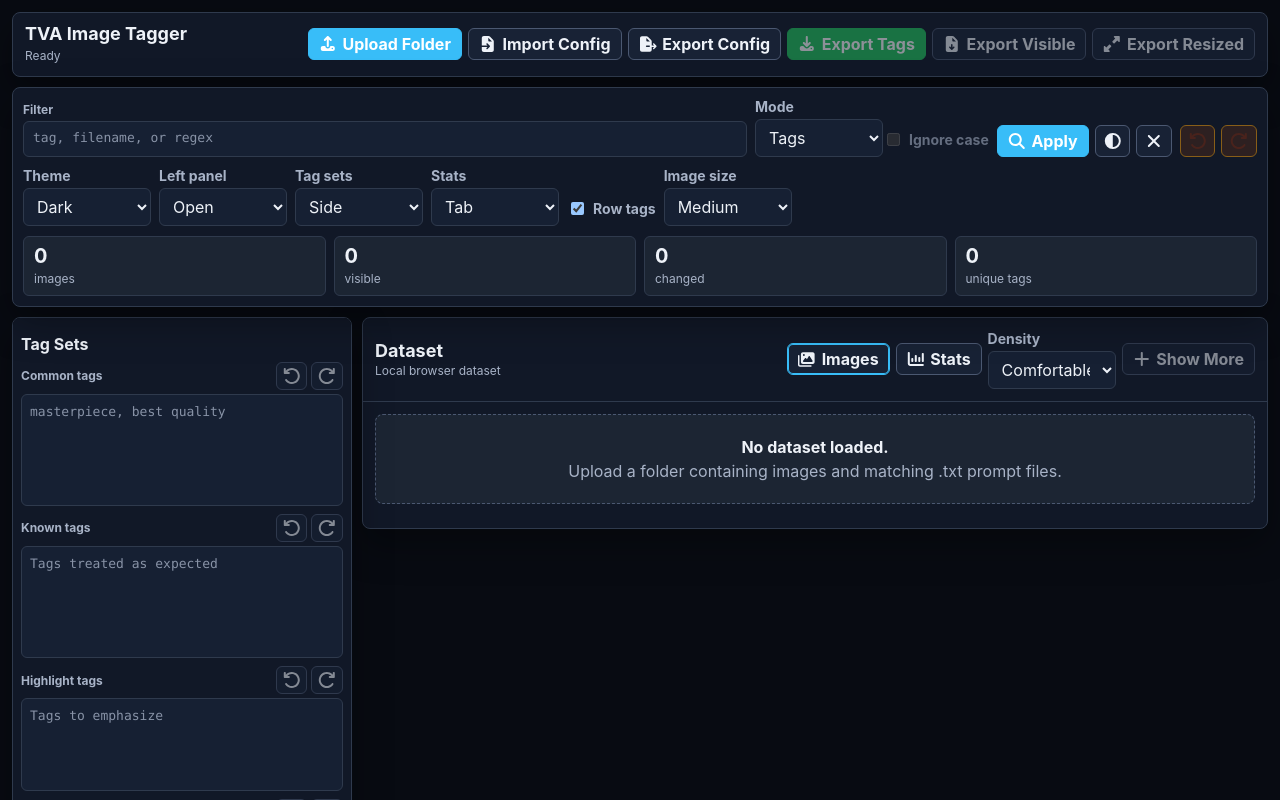
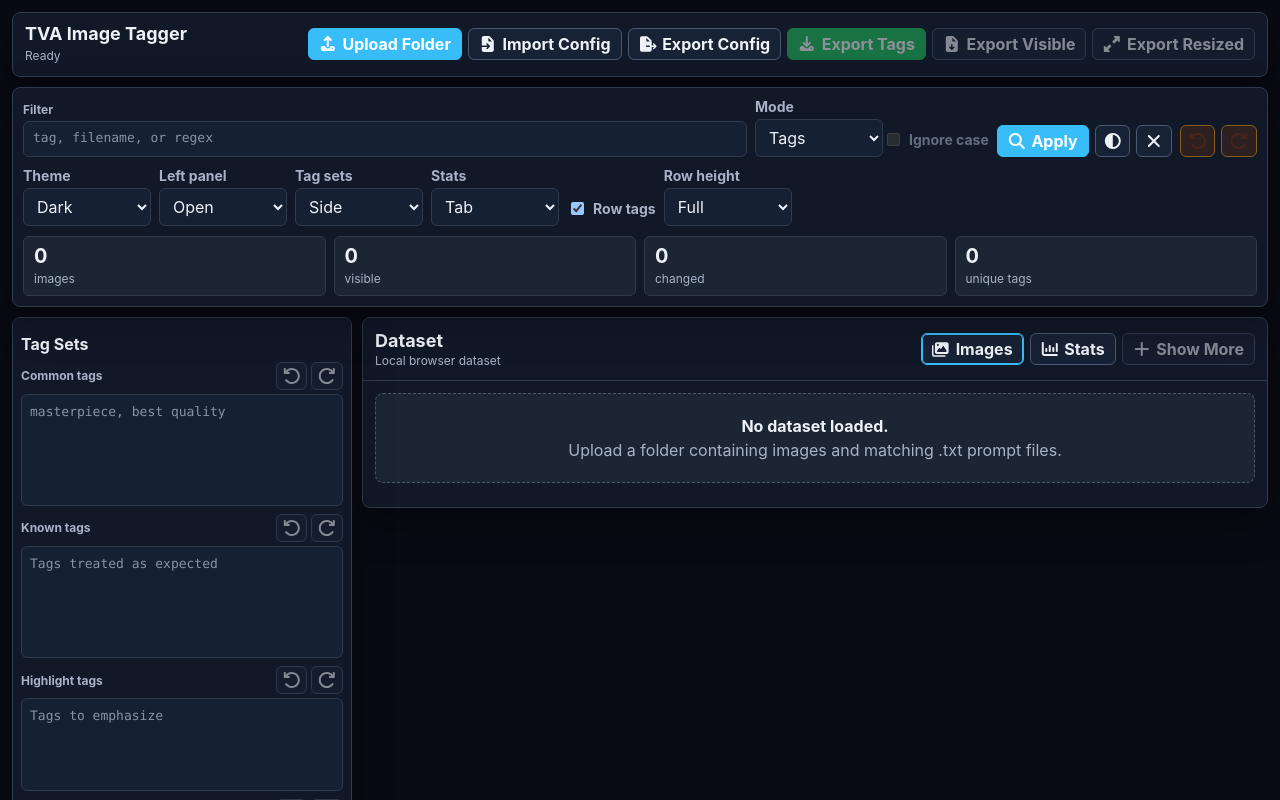
Before and after one commit to kovila77/tva-project, a Nuxt app: page / in a window 1280 px wide. Shown: the top 800 px of the page. Built offline with nearby package versions, Linux system fonts and the light colour scheme.

Commit message:
image row size

```diff
--- a/app/components/DatasetPanel.vue
+++ b/app/components/DatasetPanel.vue
@@ -10,13 +10,6 @@
           <button class="btn" type="button" title="Show the image editing dataset." :class="{ active: activeMainTab === 'images' }" @click="activeMainTab = 'images'"><AppIcon name="images" class="icon" /> Images</button>
           <button v-if="config.statsPlacement === 'tab'" class="btn" type="button" title="Show tag statistics as a separate tab." :class="{ active: activeMainTab === 'stats' }" @click="activeMainTab = 'stats'"><AppIcon name="stats" class="icon" /> Stats</button>
         </div>
-        <label class="field compact">
-          <span>Density</span>
-          <select v-model="config.density" class="control" title="Compact rows fit more images. Comfortable rows leave more room for editing.">
-            <option value="comfortable">Comfortable</option>
-            <option value="compact">Compact</option>
-          </select>
-        </label>
         <button class="btn" type="button" title="Render another batch of visible images. Large datasets render in batches to keep the browser fast." :disabled="visibleLimit >= visibleImages.length" @click="showMore">
           <AppIcon name="showMore" class="icon" /> Show More
         </button>
@@ -41,11 +34,7 @@
     <div
       v-if="activeMainTab === 'images'"
       class="dataset-panel__image-list"
-      :class="[
-        `dataset-panel__image-list--${config.density}`,
-        `dataset-panel__image-list--image-${config.imageSize}`,
-        { 'dataset-panel__image-list--no-tags': !config.showTagsColumn }
-      ]"
+      :style="{ '--image-row-fixed-height': `${config.imageRowFixedHeight}px` }"
     >
       <ImageRow
         v-for="image in renderedImages"
@@ -158,25 +147,6 @@ const {
     gap: 8px;
     padding: 0 12px 12px;
 
-    &--image-tiny {
-      --thumb-size: 96px;
-      --thumb-height: 112px;
-    }
-
-    &--image-small {
-      --thumb-size: 140px;
-      --thumb-height: 160px;
-    }
-
-    &--image-medium {
-      --thumb-size: 220px;
-      --thumb-height: 240px;
-    }
-
-    &--image-large {
-      --thumb-size: 340px;
-      --thumb-height: 380px;
-    }
   }
 }
 
--- a/app/components/ImageRow.vue
+++ b/app/components/ImageRow.vue
@@ -3,7 +3,7 @@
     class="image-row"
     :class="{
       'image-row--dirty': image.dirty,
-      'image-row--compact': config.density === 'compact',
+      'image-row--fixed': config.imageRowHeightMode === 'fixed',
       'image-row--no-tags': !config.showTagsColumn
     }"
   >
@@ -158,7 +158,7 @@ const {
 <style scoped lang="scss">
 .image-row {
   display: grid;
-  grid-template-columns: minmax(120px, var(--thumb-size, 220px)) minmax(280px, 1fr) minmax(260px, 0.9fr);
+  grid-template-columns: minmax(160px, 240px) minmax(280px, 1fr) minmax(260px, 0.9fr);
   gap: 10px;
   padding: 10px;
   border: 1px solid var(--border);
@@ -170,19 +170,20 @@ const {
     box-shadow: inset 3px 0 0 #f59e0b;
   }
 
-  &--compact {
-    grid-template-columns: minmax(120px, var(--thumb-size, 160px)) minmax(260px, 1fr) minmax(220px, 0.8fr);
-    padding: 8px;
+  &--fixed {
+    height: var(--image-row-fixed-height, 360px);
+    min-height: 100px;
   }
 
   &--no-tags {
-    grid-template-columns: var(--thumb-size, 220px) minmax(280px, 1fr);
+    grid-template-columns: minmax(160px, 240px) minmax(280px, 1fr);
   }
 
   &__thumb {
-    display: block;
+    display: flex;
+    align-items: center;
+    justify-content: center;
     width: 100%;
-    height: var(--thumb-height, 220px);
     overflow: hidden;
     border: 1px solid var(--border);
     border-radius: 6px;
@@ -192,13 +193,17 @@ const {
     img {
       display: block;
       width: 100%;
-      height: 100%;
+      height: auto;
       object-fit: contain;
     }
   }
 
-  &--compact &__thumb {
-    height: min(var(--thumb-height, 144px), 190px);
+  &--fixed &__thumb {
+    height: 100%;
+
+    img {
+      height: 100%;
+    }
   }
 
   &__editor,
@@ -207,6 +212,11 @@ const {
     display: flex;
     flex-direction: column;
     gap: 8px;
+  }
+
+  &--fixed &__editor {
+    min-height: 0;
+    overflow: auto;
   }
 
   &__title {
@@ -232,11 +242,17 @@ const {
     :deep(.tag-field__editor .cm-content) {
       min-height: 126px;
     }
+
+    :deep(.tag-field__editor .cm-scroller) {
+      max-height: none;
+      overflow: visible;
+    }
   }
 
-  &--compact &__tag-field {
-    :deep(.tag-field__editor .cm-content) {
-      min-height: 88px;
+  &--fixed &__tag-field {
+    :deep(.tag-field__editor .cm-scroller) {
+      max-height: min(46vh, calc((var(--tag-field-rows, 4) * 1.45em) + 18px));
+      overflow: auto;
     }
   }
 
@@ -269,15 +285,15 @@ const {
   }
 
   &__tag-column {
+    overflow: visible;
+  }
+
+  &--fixed &__tag-column {
     align-self: stretch;
     min-height: 0;
     max-height: none;
     overflow: auto;
     contain: size layout;
-  }
-
-  &--compact &__tag-column {
-    max-height: none;
   }
 
   &__chip-group {
@@ -300,8 +316,7 @@ const {
 }
 
 @media (max-width: 1260px) {
-  .image-row,
-  .image-row--compact {
+  .image-row {
     grid-template-columns: 150px minmax(0, 1fr);
   }
 
@@ -311,14 +326,16 @@ const {
 }
 
 @media (max-width: 860px) {
-  .image-row,
-  .image-row--compact {
+  .image-row {
     grid-template-columns: 1fr;
   }
 
-  .image-row__thumb,
-  .image-row--compact .image-row__thumb {
-    height: 240px;
+  .image-row--fixed {
+    overflow: auto;
+  }
+
+  .image-row--fixed .image-row__thumb {
+    min-height: 100px;
   }
 }
 </style>
--- a/app/components/QuickControls.vue
+++ b/app/components/QuickControls.vue
@@ -76,13 +76,23 @@
         <span>Row tags</span>
       </label>
       <label class="field compact">
-        <span>Image size</span>
-        <select v-model="config.imageSize" class="control" title="Controls thumbnail size for quick scanning or closer image comparison.">
-          <option value="tiny">Tiny</option>
-          <option value="small">Small</option>
-          <option value="medium">Medium</option>
-          <option value="large">Large</option>
+        <span>Row height</span>
+        <select v-model="config.imageRowHeightMode" class="control" title="Full rows use image/content height. Fixed rows use the configured row height.">
+          <option value="full">Full</option>
+          <option value="fixed">Fixed</option>
         </select>
+      </label>
+      <label v-if="config.imageRowHeightMode === 'fixed'" class="field quick-controls__height-field">
+        <span>Fixed height {{ fixedRowHeight }}px</span>
+        <input
+          v-model.number="fixedRowHeight"
+          class="quick-controls__height-range"
+          type="range"
+          min="100"
+          max="2500"
+          step="10"
+          title="Fixed image row height from 100px to 2500px."
+        >
       </label>
     </div>
 
@@ -112,6 +122,7 @@
 </template>
 
 <script setup lang="ts">
+import { computed } from "vue";
 import AppIcon from "~/components/AppIcon.vue";
 import TagField from "~/components/TagField.vue";
 import TagSetFields from "~/components/TagSetFields.vue";
@@ -134,6 +145,15 @@ const {
   undoDataset,
   redoDataset
 } = useImageTaggerContext();
+
+const minFixedRowHeight = 100;
+const maxFixedRowHeight = 2500;
+const fixedRowHeight = computed({
+  get: () => Math.min(maxFixedRowHeight, Math.max(minFixedRowHeight, config.imageRowFixedHeight)),
+  set: (value: number) => {
+    config.imageRowFixedHeight = Math.min(maxFixedRowHeight, Math.max(minFixedRowHeight, Math.round(Number(value) || minFixedRowHeight)));
+  }
+});
 </script>
 
 <style scoped lang="scss">
@@ -161,6 +181,15 @@ const {
     gap: 8px;
     align-items: end;
     margin-top: 10px;
+  }
+
+  &__height-field {
+    width: min(260px, 100%);
+  }
+
+  &__height-range {
+    width: 100%;
+    accent-color: var(--blue);
   }
 
   &__tag-sets {
--- a/app/config/default-config.json
+++ b/app/config/default-config.json
@@ -8,11 +8,11 @@
   "filterText": "",
   "filterMode": "tags",
   "ignoreCase": false,
-  "density": "comfortable",
   "theme": "dark",
   "sidePanelMode": "open",
   "tagSetsPlacement": "side",
   "statsPlacement": "tab",
   "showTagsColumn": true,
-  "imageSize": "medium"
+  "imageRowHeightMode": "full",
+  "imageRowFixedHeight": 360
 }
--- a/app/utils/config.ts
+++ b/app/utils/config.ts
@@ -1,8 +1,7 @@
 import type {
   AppConfig,
-  DensityMode,
   FilterMode,
-  ImageSizeMode,
+  ImageRowHeightMode,
   SidePanelMode,
   StatsPlacement,
   TagSetsPlacement,
@@ -11,7 +10,10 @@ import type {
 
 const tagSetPlacements: TagSetsPlacement[] = ["side", "top", "hidden"];
 const statsPlacements: StatsPlacement[] = ["tab", "side", "hidden"];
-const imageSizes: ImageSizeMode[] = ["tiny", "small", "medium", "large"];
+const imageRowHeightModes: ImageRowHeightMode[] = ["full", "fixed"];
+const defaultFixedRowHeight = 360;
+const minFixedRowHeight = 100;
+const maxFixedRowHeight = 2500;
 
 type ConfigSource = Partial<Record<keyof AppConfig | string, unknown>>;
 
@@ -26,13 +28,13 @@ export function normalizeConfig(source: ConfigSource = {}): AppConfig {
     filterText: stringValue(source.filterText ?? source.tagFilter),
     filterMode: normalizeFilterMode(source.filterMode, source.isFilterRegex),
     ignoreCase: Boolean(source.ignoreCase ?? source.filterIgnoreCase ?? false),
-    density: source.density === "compact" ? "compact" : "comfortable",
     theme: source.theme === "light" ? "light" : "dark",
     sidePanelMode: source.sidePanelMode === "hidden" ? "hidden" : "open",
     tagSetsPlacement: includesValue(tagSetPlacements, source.tagSetsPlacement) ? source.tagSetsPlacement : "side",
     statsPlacement: includesValue(statsPlacements, source.statsPlacement) ? source.statsPlacement : "tab",
     showTagsColumn: source.showTagsColumn !== false,
-    imageSize: includesValue(imageSizes, source.imageSize) ? source.imageSize : "medium"
+    imageRowHeightMode: includesValue(imageRowHeightModes, source.imageRowHeightMode) ? source.imageRowHeightMode : "full",
+    imageRowFixedHeight: normalizeFixedRowHeight(source.imageRowFixedHeight)
   };
 }
 
@@ -52,8 +54,13 @@ function includesValue<T extends string>(values: T[], value: unknown): value is
   return typeof value === "string" && values.includes(value as T);
 }
 
-export function isDensityMode(value: unknown): value is DensityMode {
-  return value === "comfortable" || value === "compact";
+function normalizeFixedRowHeight(value: unknown): number {
+  const numberValue = typeof value === "number" ? value : Number(value);
+  if (!Number.isFinite(numberValue)) {
+    return defaultFixedRowHeight;
+  }
+
+  return Math.min(maxFixedRowHeight, Math.max(minFixedRowHeight, Math.round(numberValue)));
 }
 
 export function isThemeMode(value: unknown): value is ThemeMode {
--- a/app/utils/tagDataset.ts
+++ b/app/utils/tagDataset.ts
@@ -166,12 +166,12 @@ export function makeDatasetSnapshot(config: AppConfig): AppConfig {
     filterText: config.filterText,
     filterMode: config.filterMode,
     ignoreCase: config.ignoreCase,
-    density: config.density,
     theme: config.theme,
     sidePanelMode: config.sidePanelMode,
     tagSetsPlacement: config.tagSetsPlacement,
     statsPlacement: config.statsPlacement,
     showTagsColumn: config.showTagsColumn,
-    imageSize: config.imageSize
+    imageRowHeightMode: config.imageRowHeightMode,
+    imageRowFixedHeight: config.imageRowFixedHeight
   };
 }
```
Also changed, not shown: app/types/imageTagger.ts (+3 -4 lines).
